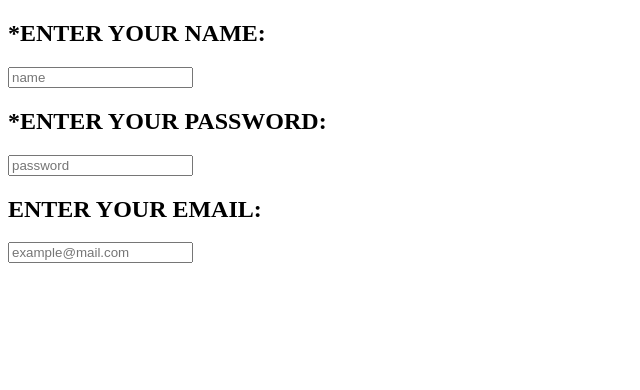
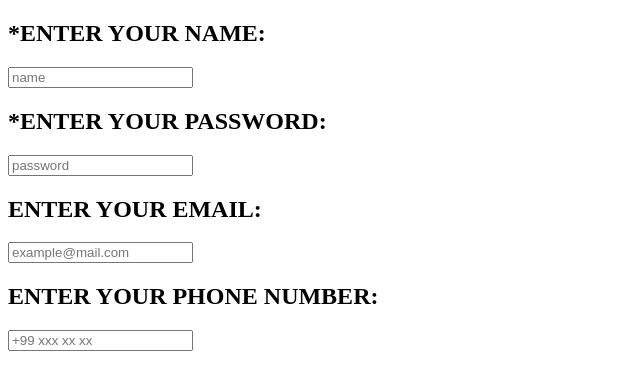
Before and after one commit to Khayrullayev1/home-work-3, a plain HTML site: page index.html in a window 1280 px wide. Shown: the whole page, without its empty margins (0-640 px from the left). Drawn offline with Linux system fonts and the light colour scheme.

Commit message:
added new type

```diff
--- a/index.html
+++ b/index.html
@@ -14,6 +14,9 @@
         <input type="password" placeholder="password" required>
         <h2>ENTER YOUR EMAIL:</h2>
         <input type="email" placeholder="example@mail.com">
+        <h2>ENTER YOUR PHONE NUMBER:</h2>
+        <input type="number" placeholder="+99 xxx xx xx">
+
 
 
     </form>
```
